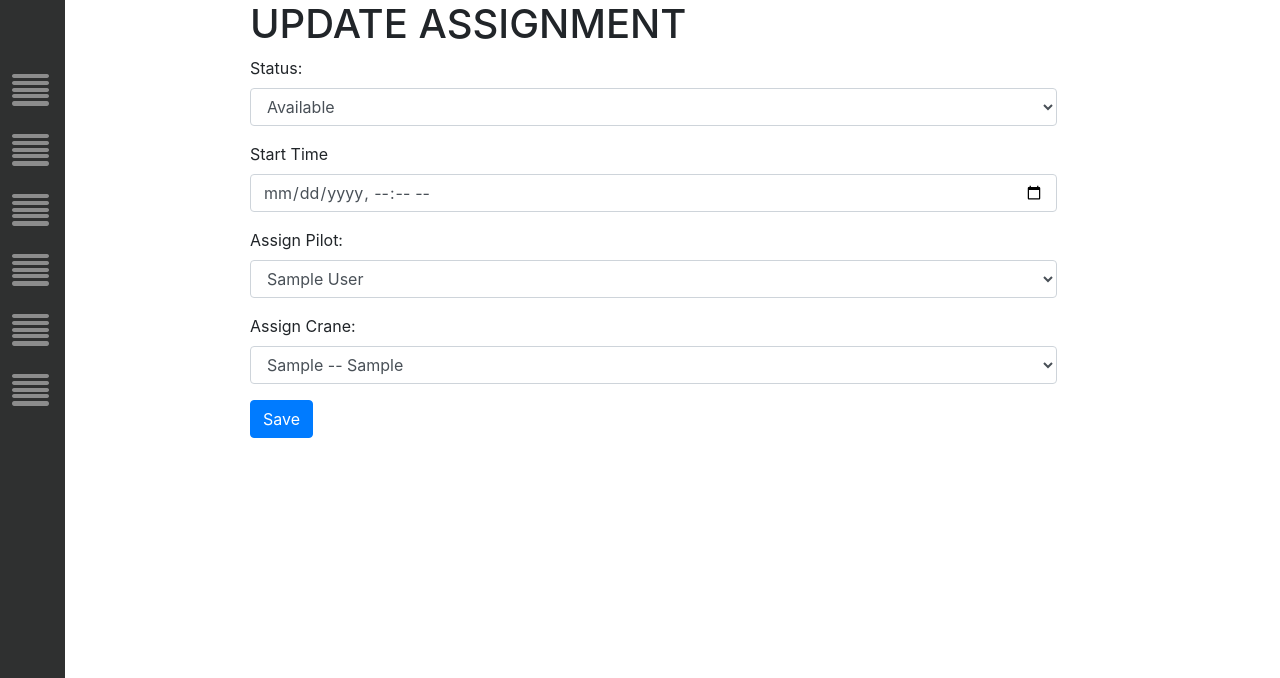
After one commit to KevinSantizo/PROYECTOK, a Django app: page /tows/edit/1/ in a window 1280 px wide. The commit adds this page. Shown: the top 678 px of the page. Run offline with Django 3.2, Linux system fonts and the light colour scheme; tables that the repository leaves empty hold one stand-in row (values such as "Sample post"); some libraries are stand-ins or nearby versions; some web fonts are replaced.

Commit message:
Ya va queriendo

```diff
--- a/tows/templates/tows/assignment_list.html
+++ b/tows/templates/tows/assignment_list.html
@@ -15,7 +15,7 @@
             </tr>
             {% for assignment in object_list %}
             <tr>
-                <td>{{ assignment.status }}</td>
+                <td><a href="">{{ assignment.status }}</a></td>
                 <td>{{ assignment.pilot_assigned }}</td>
                 <td>{{ assignment.crane_assigned }}</td>
                 <td>{{ assignment.start_time }}</td>
--- /dev/null
+++ b/tows/templates/tows/edit_assignment_form.html
@@ -0,0 +1,46 @@
+{% extends "tows/base_generic.html" %}
+{% block content %}
+
+<html lang="en">
+<head>
+    <meta charset="UTF-8">
+    <title>Title</title>
+</head>
+<body>
+<div id="body">
+<h1>UPDATE ASSIGNMENT</h1>
+    <form action="{% url 'tows:save' assignment.id %}" method="POST">
+        {% csrf_token %}
+        <p><label>Status: </label>
+        <select class="form-control" name="status">
+            <option value="O" {% if assignment.status == 'O' %}selected="selected"{% endif %}>On Route</option>
+            <option value="A" {% if assignment.status == 'A' %}selected="selected"{% endif %}>Available</option>
+        </select></p>
+        <p>
+        <div class="form-group">
+            <label>Start Time</label>
+            <input type="datetime-local" class="form-control"  name="start_time" value="{{ assignment.start_time }}">
+        </div>
+        </p>
+        <p>
+            <label>Assign Pilot: </label>
+            <select name="pilot" class="form-control">
+                {% for pilot in pilots %}
+                <option value="{{ pilot.id }}" {% if assignment.pilots.pilot_assigned == '{{ pilot.id }}' %}selected="selected"{% endif %}>{{ pilot }}</option>
+                {% endfor %}
+            </select>
+        </p>
+        <p>
+            <label>Assign Crane: </label>
+            <select class="form-control" name="crane">
+                {% for crane in cranes %}
+                <option value="{{ crane.id }}" {% if assignment.cranes.crane_assigned == '{{ crane.id  }}' %}selected="selected"{% endif %}>{{ crane }}</option>
+                {% endfor %}
+            </select>
+        </p>
+        <button type="submit" class="btn btn-primary">Save</button>
+    </form>
+</div>
+</body>
+</html>
+{% endblock %}
--- a/tows/templates/tows/show-available.html
+++ b/tows/templates/tows/show-available.html
@@ -19,7 +19,7 @@
                 <td>{{ av.start_time }}</td>
                 <td>
                     <a href="{% url 'tows:delete-available' av.id %}"><button type="button" class="btn btn-outline-danger">Delete</button></a>
-                    <a href=""><button type="button" class="btn btn-outline-warning">Edit</button></a>
+                    <a href="{% url 'tows:edit' av.id %}"><button type="button" class="btn btn-outline-warning">Edit</button></a>
                 </td>
             </tr>
             {% endfor %}
--- a/tows/urls.py
+++ b/tows/urls.py
@@ -14,5 +14,6 @@ urlpatterns = [
     path('delete/<int:assignment_id>/', views.delete_assignment, name='delete'),
     path('show-available/', views.show_available, name='show-available'),
     path('delete-available/<int:available_id>/', views.delete_available_assignment, name='delete-available'),
-
+    path('edit/<int:assignment_id>/', views.edit_assignment_form, name='edit'),
+    path('save/<int:assignment_id>/', views.confirm_edit_assignment_form, name='save'),
 ]
--- a/tows/views.py
+++ b/tows/views.py
@@ -121,3 +121,28 @@ def delete_available_assignment(request, available_id):
     deleted_available_assignment.delete()
 
     return HttpResponseRedirect(reverse('tows:show-available'))
+
+
+def edit_assignment_form(request, assignment_id):
+    template = 'tows/edit_assignment_form.html'
+    context = {
+        'assignment': Assignment.objects.get(id=assignment_id),
+        'pilots': Pilot.objects.all(),
+        'cranes': Crane.objects.all(),
+    }
+    return render(request, template, context)
+
+
+def confirm_edit_assignment_form(request, assignment_id):
+    if request.method == 'POST':
+        post_pilot = Pilot.objects.get(pk=request.POST['pilot'])
+        post_crane = Crane.objects.get(pk=request.POST['crane'])
+        updated_assignment = Assignment.objects.get(id=assignment_id)
+        updated_assignment.status = request.POST['status']
+        updated_assignment.start_time = request.POST['start_time']
+        updated_assignment.pilot_assigned = post_pilot,
+        updated_assignment.crane_assigned = post_crane,
+        updated_assignment.save()
+
+        return HttpResponseRedirect(reverse('tows:show-available'))
+    return HttpResponse('No se puede guardar')
```
